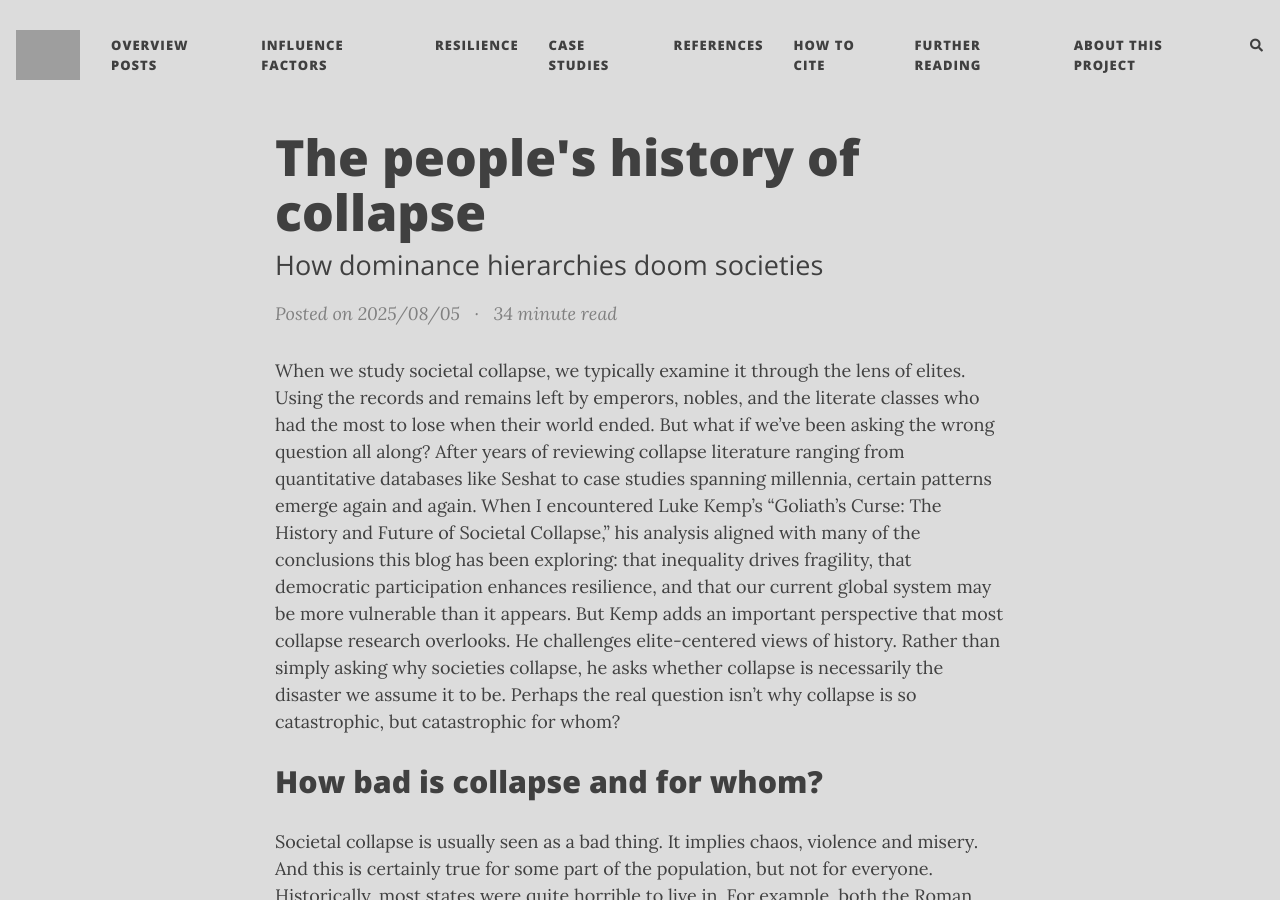
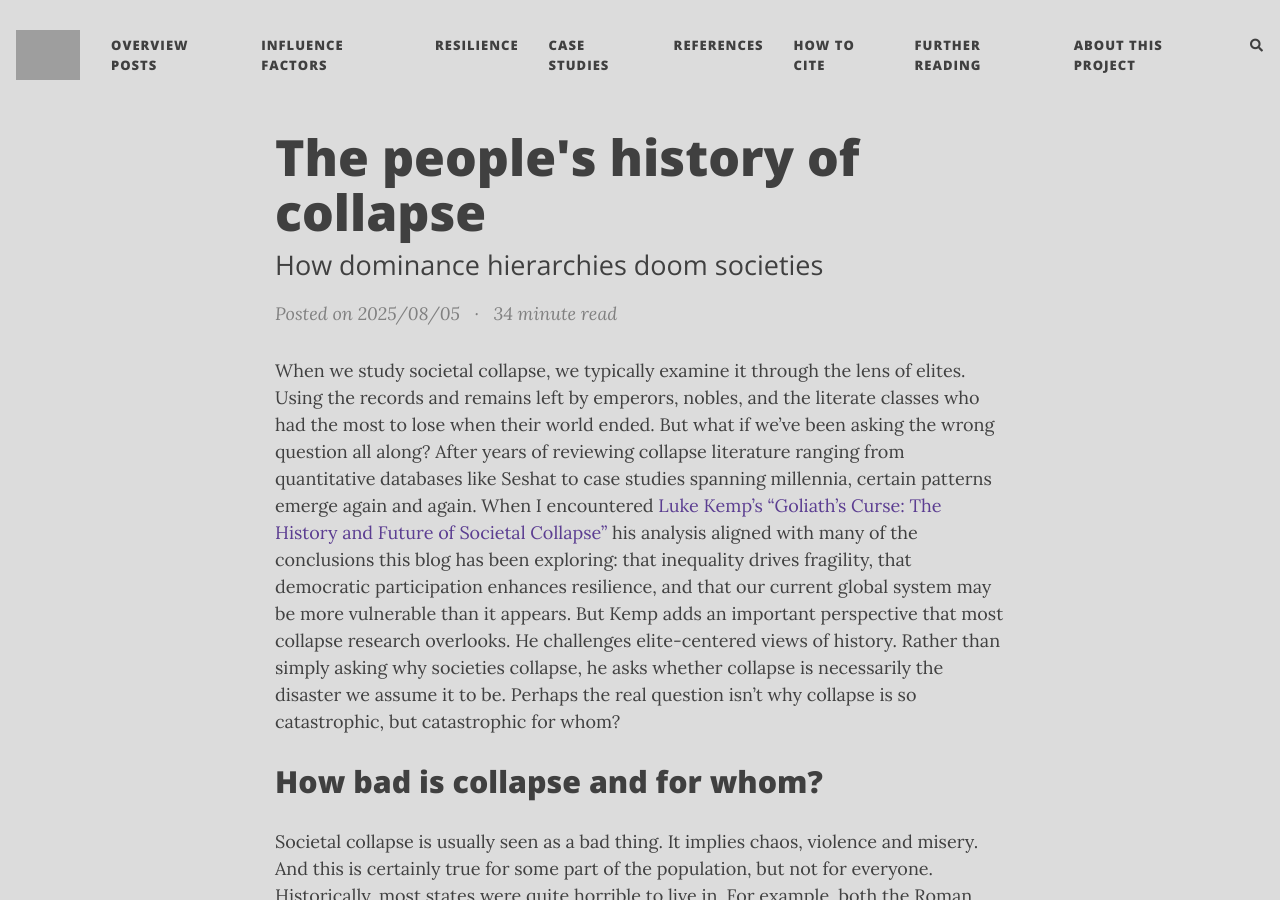
Before and after one commit to florianjehn/Societal_Collapse, a Jekyll site: the page built from _posts/2025-08-05-Goliath.md, in a window 1280 px wide and 900 px high. Built offline with Jekyll 4.4.1, drawn with Linux system fonts in a browser that asks for light colours; nearby versions of some CDN libraries; comment, search, counter and statistics services are not loaded; some of the changed lines change nothing that is shown; grey boxes are pictures that could not be loaded.

Commit message:
Update 2025-08-05-Goliath.md

```diff
--- a/_posts/2025-08-05-Goliath.md
+++ b/_posts/2025-08-05-Goliath.md
@@ -7,7 +7,7 @@
 readtime: true
 ---
 
-When we study societal collapse, we typically examine it through the lens of elites. Using the records and remains left by emperors, nobles, and the literate classes who had the most to lose when their world ended. But what if we've been asking the wrong question all along? After years of reviewing collapse literature ranging from quantitative databases like Seshat to case studies spanning millennia, certain patterns emerge again and again. When I encountered Luke Kemp's "Goliath's Curse: The History and Future of Societal Collapse," his analysis aligned with many of the conclusions this blog has been exploring: that inequality drives fragility, that democratic participation enhances resilience, and that our current global system may be more vulnerable than it appears. But Kemp adds an important perspective that most collapse research overlooks. He challenges elite-centered views of history. Rather than simply asking why societies collapse, he asks whether collapse is necessarily the disaster we assume it to be. Perhaps the real question isn't why collapse is so catastrophic, but catastrophic for whom?
+When we study societal collapse, we typically examine it through the lens of elites. Using the records and remains left by emperors, nobles, and the literate classes who had the most to lose when their world ended. But what if we've been asking the wrong question all along? After years of reviewing collapse literature ranging from quantitative databases like Seshat to case studies spanning millennia, certain patterns emerge again and again. When I encountered [Luke Kemp's "Goliath's Curse: The History and Future of Societal Collapse"](https://www.goodreads.com/book/show/219301731-goliath-s-curse) his analysis aligned with many of the conclusions this blog has been exploring: that inequality drives fragility, that democratic participation enhances resilience, and that our current global system may be more vulnerable than it appears. But Kemp adds an important perspective that most collapse research overlooks. He challenges elite-centered views of history. Rather than simply asking why societies collapse, he asks whether collapse is necessarily the disaster we assume it to be. Perhaps the real question isn't why collapse is so catastrophic, but catastrophic for whom?
 
 # How bad is collapse and for whom?
 
```
